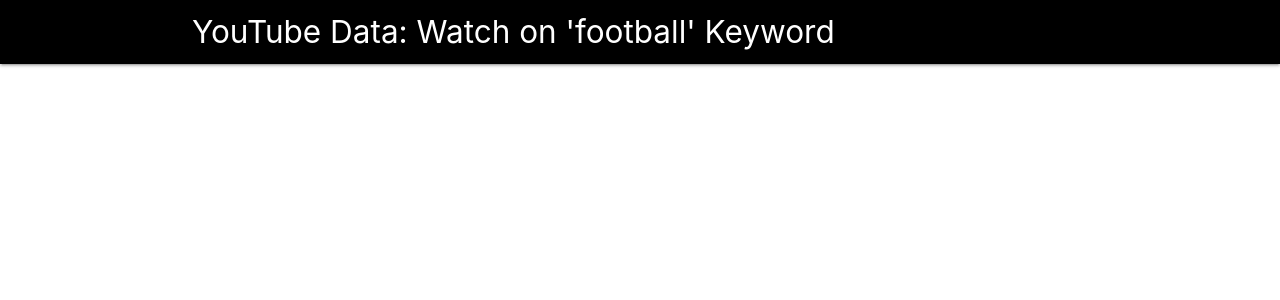
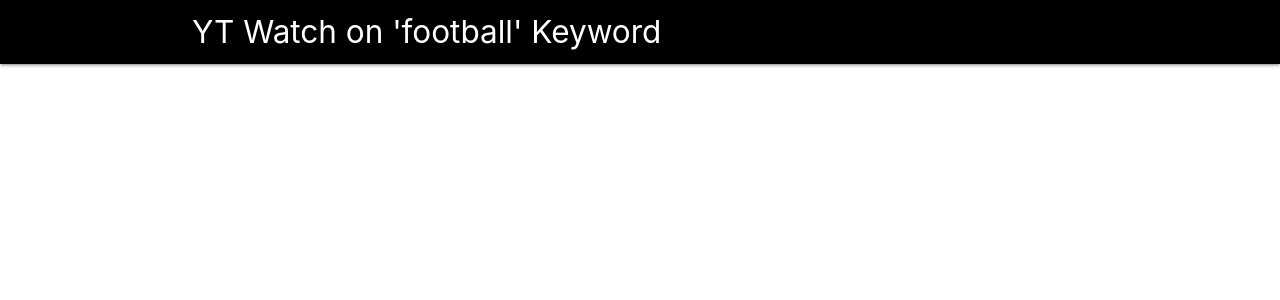
Before and after one commit to realsdx/yt-watchmen, a Django app: page / in a window 1280 px wide. Shown: the top 300 px of the page. Run offline with Django 3.2, Linux system fonts and the light colour scheme; data that the repository does not hold is empty; parts of the project's set-up code (start-up, migrations or seed data) failed here and were passed over.

Commit message:
update: index page title, style

```diff
--- a/watchmen/templates/watchmen/index.html
+++ b/watchmen/templates/watchmen/index.html
@@ -15,14 +15,14 @@
     }
   </style>
 
-  <title>YouTube Channel Data</title>
+  <title>YouTube Watchmen</title>
 </head>
 
 <body>
   <nav class="black">
     <div class="nav-wrapper">
       <div class="container">
-        <a href="#!" class="brand-logo">YouTube Data: Watch on 'football' Keyword</a>
+        <a href="#!" class="brand-logo">YT Watch on 'football' Keyword</a>
       </div>
     </div>
   </nav>
```
